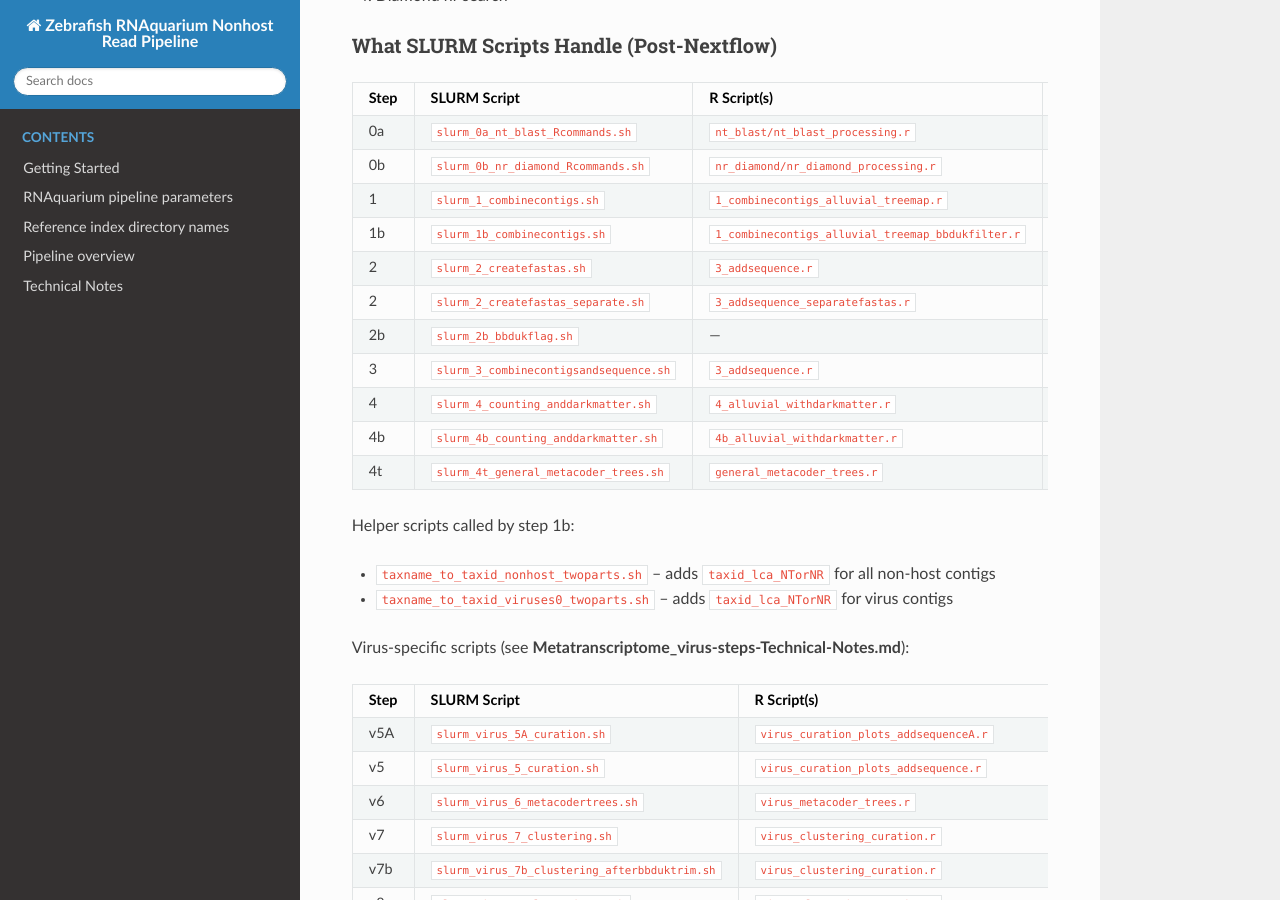
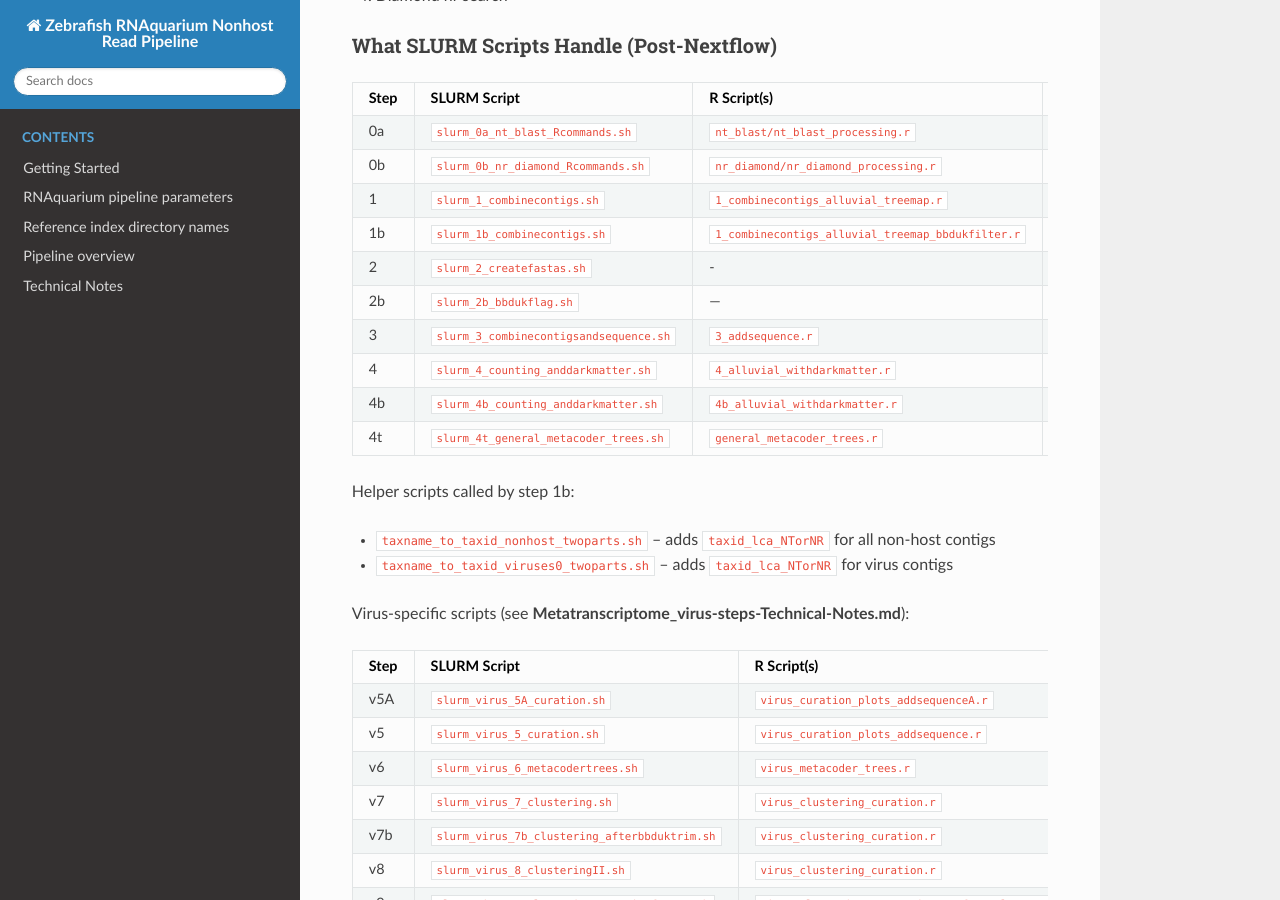
Before and after one commit to czbiohub-sf/RNAquarium, a Sphinx documentation site: the page built from docs/Metatranscriptome-Technical-Notes.md, in a window 1280 px wide and 900 px high, scrolled down 1242 px. Built offline with Sphinx 7.4.7 and the Read the Docs theme 3.1.0, drawn with Linux system fonts in a browser that asks for light colours.

Commit message:
Update Metatranscriptome-Technical-Notes.md

```diff
--- a/docs/Metatranscriptome-Technical-Notes.md
+++ b/docs/Metatranscriptome-Technical-Notes.md
@@ -45,8 +45,7 @@ Part II of the RNAquarium pipeline ("metatranscriptome") consumes **unmapped rea
 | 0b | `slurm_0b_nr_diamond_Rcommands.sh` | `nr_diamond/nr_diamond_processing.r` | Parse Diamond outputs with Taxonomizr |
 | 1 | `slurm_1_combinecontigs.sh` | `1_combinecontigs_alluvial_treemap.r` | Combine NT + NR results, LCA calculations |
 | 1b | `slurm_1b_combinecontigs.sh` | `1_combinecontigs_alluvial_treemap_bbdukfilter.r` | Combine with BBDuk filtering; also calls `taxname_to_taxid_*.sh` |
-| 2 | `slurm_2_createfastas.sh` | `3_addsequence.r` | Create FASTAs for each broad group |
-| 2 | `slurm_2_createfastas_separate.sh` | `3_addsequence_separatefastas.r` | Variant: separate FASTAs |
+| 2 | `slurm_2_createfastas.sh` | - | Create FASTAs for each broad group |
 | 2b | `slurm_2b_bbdukflag.sh` | — | BBDuk adapter masking on contigs |
 | 3 | `slurm_3_combinecontigsandsequence.sh` | `3_addsequence.r` | Add sequences to taxonomy tables |
 | 4 | `slurm_4_counting_anddarkmatter.sh` | `4_alluvial_withdarkmatter.r` | Counting and dark matter analysis |
```
